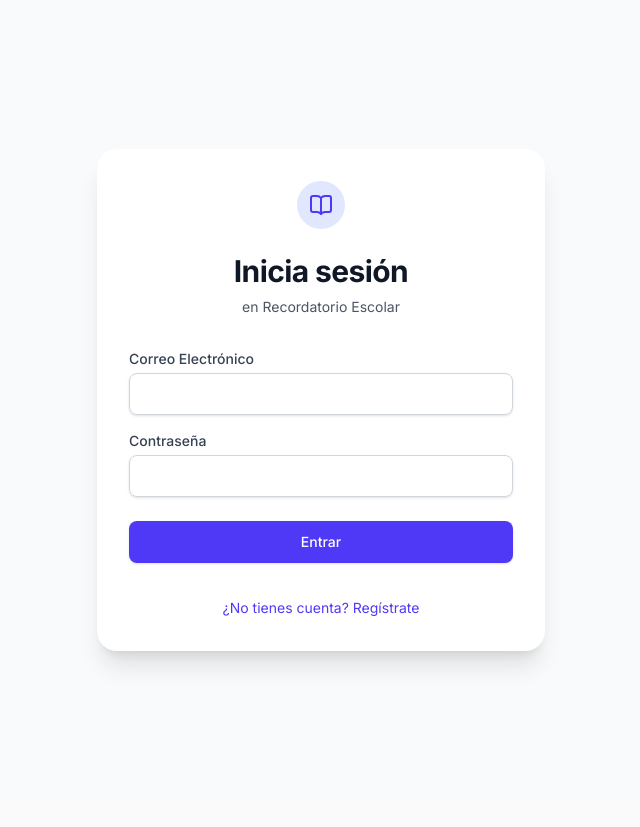
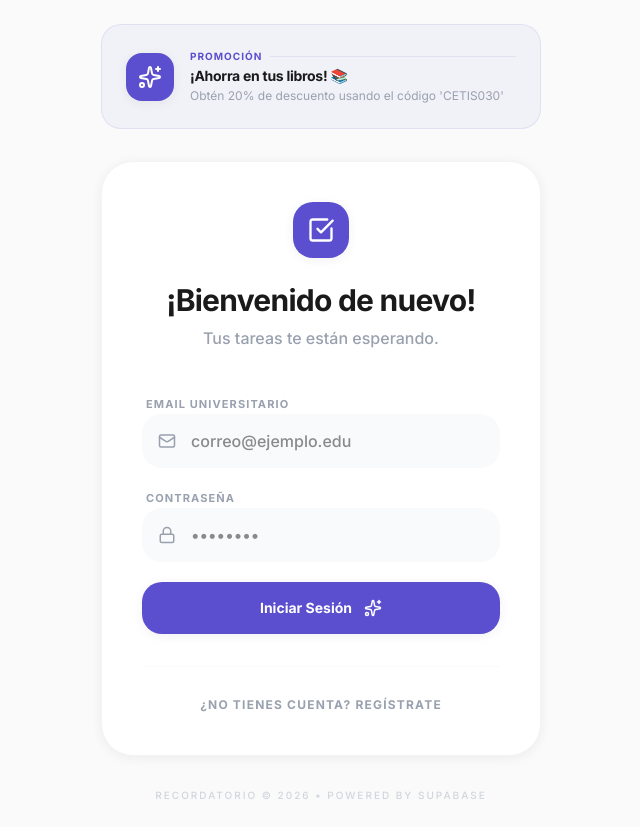
Before and after one commit to Blakdoc129/mi-app, a React (Vite) app: page /login in a window 1280 px wide. Shown: the whole page, without its empty margins (319-959 px from the left). Before the commit the page ends 800 px from the top, so only its background shows below. Built offline with nearby package versions, Linux system fonts and the light colour scheme.

Commit message:
Integrar Acceso Admin, Publicidad y rediseño de Login

```diff
--- a/src/App.tsx
+++ b/src/App.tsx
@@ -4,6 +4,7 @@ import { AuthProvider, useAuth } from './context/AuthContext'
 import Login from './pages/Login'
 import Dashboard from './pages/Dashboard'
 import CalendarView from './pages/CalendarView'
+import Admin from './pages/Admin'
 
 const ProtectedRoute = ({ children }: { children: ReactNode }) => {
   const { user } = useAuth()
@@ -25,6 +26,11 @@ function AppRoutes() {
           <CalendarView />
         </ProtectedRoute>
       } />
+      <Route path="/admin" element={
+        <ProtectedRoute>
+          <Admin />
+        </ProtectedRoute>
+      } />
     </Routes>
   )
 }
--- /dev/null
+++ b/src/components/AdBanner.tsx
@@ -0,0 +1,73 @@
+import { ExternalLink, Sparkles } from 'lucide-react'
+
+export default function AdBanner({ type = 'sidebar' }: { type?: 'sidebar' | 'banner' | 'login' }) {
+  const ads = [
+    {
+      title: "Master en React Pro",
+      desc: "Domina el desarrollo moderno con este curso 100% online.",
+      tag: "PATROCINADO",
+      color: "bg-indigo-600"
+    },
+    {
+      title: "Cursos de Python 2026",
+      desc: "Aprende IA y Ciencia de Datos con los mejores.",
+      tag: "OFERTA",
+      color: "bg-emerald-600"
+    }
+  ]
+
+  const ad = ads[Math.floor(Math.random() * ads.length)]
+
+  if (type === 'sidebar') {
+    return (
+      <div className="mt-auto mx-4 mb-6 p-4 bg-gradient-to-br from-gray-900 to-gray-800 rounded-2xl relative overflow-hidden group border border-white/5">
+        <div className="absolute top-0 right-0 p-2 opacity-10 group-hover:opacity-30 transition-opacity">
+          <Sparkles className="text-white" size={40} />
+        </div>
+        <div className="relative z-10">
+          <span className="text-[9px] font-black text-white/50 tracking-[0.2em] uppercase">{ad.tag}</span>
+          <h4 className="text-white font-bold text-sm mt-1 leading-tight">{ad.title}</h4>
+          <p className="text-white/60 text-[10px] mt-1.5 leading-relaxed">{ad.desc}</p>
+          <button className="mt-3 w-full py-2 bg-white/10 hover:bg-white/20 text-white text-[10px] font-bold rounded-lg transition-colors flex items-center justify-center gap-1.5">
+            Ver más <ExternalLink size={10} />
+          </button>
+        </div>
+      </div>
+    )
+  }
+
+  if (type === 'login') {
+    return (
+      <div className="w-full p-6 bg-[#5B4FCF]/5 border border-[#5B4FCF]/10 rounded-2xl flex items-center gap-4 group cursor-pointer transition-soft hover:border-[#5B4FCF]/30">
+        <div className="w-12 h-12 bg-[#5B4FCF] rounded-xl flex items-center justify-center text-white shadow-soft shrink-0">
+          <Sparkles size={24} />
+        </div>
+        <div className="flex-1">
+          <div className="flex items-center gap-2">
+            <span className="text-[10px] font-bold text-[#5B4FCF] tracking-widest uppercase">Promoción</span>
+            <div className="h-px flex-1 bg-[#5B4FCF]/10" />
+          </div>
+          <h4 className="text-[#1A1A1A] font-bold text-sm mt-0.5">¡Ahorra en tus libros! 📚</h4>
+          <p className="text-gray-400 text-xs mt-0.5">Obtén 20% de descuento usando el código 'CETIS030'</p>
+        </div>
+      </div>
+    )
+  }
+
+  return (
+    <div className="w-full p-5 bg-white border border-gray-100 rounded-2xl flex items-center justify-between gap-6 shadow-soft group">
+      <div className="flex items-center gap-4">
+        <div className={`w-10 h-10 ${ad.color} rounded-xl flex items-center justify-center text-white`}>
+          <Sparkles size={20} />
+        </div>
+        <div>
+          <h4 className="text-[#1A1A1A] font-bold text-sm">{ad.title}</h4>
+          <p className="text-gray-400 text-xs">{ad.desc}</p>
+        </div>
+      </div>
+      <button className="px-4 py-2 bg-gray-50 hover:bg-gray-100 text-gray-500 text-xs font-bold rounded-xl transition-colors">
+        Patrocinado
+      </button>
+    </div>
+  )
+}
--- a/src/context/AuthContext.tsx
+++ b/src/context/AuthContext.tsx
@@ -5,10 +5,18 @@ import { supabase } from '../lib/supabase'
 interface AuthContextType {
   session: Session | null
   user: User | null
+  isAdmin: boolean
   signOut: () => Promise<void>
 }
 
-const AuthContext = createContext<AuthContextType>({ session: null, user: null, signOut: async () => {} })
+const ADMIN_EMAIL = 'angeldanielreyesm23@cetis030.edu.mx'
+
+const AuthContext = createContext<AuthContextType>({
+  session: null,
+  user: null,
+  isAdmin: false,
+  signOut: async () => {}
+})
 
 export const AuthProvider = ({ children }: { children: React.ReactNode }) => {
   const [session, setSession] = useState<Session | null>(null)
@@ -35,7 +43,7 @@ export const AuthProvider = ({ children }: { children: React.ReactNode }) => {
   }
 
   return (
-    <AuthContext.Provider value={{ session, user, signOut }}>
+    <AuthContext.Provider value={{ session, user, isAdmin: user?.email === ADMIN_EMAIL, signOut }}>
       {!loading && children}
     </AuthContext.Provider>
   )
--- /dev/null
+++ b/src/pages/Admin.tsx
@@ -0,0 +1,96 @@
+import { useEffect, useState } from 'react'
+import { supabase } from '../lib/supabase'
+import Layout from '../components/Layout'
+import { Users, FileText, CheckCircle, BarChart3, ShieldAlert } from 'lucide-react'
+import { useAuth } from '../context/AuthContext'
+import { Navigate } from 'react-router-dom'
+
+export default function Admin() {
+  const { isAdmin, loading } = useAuth()
+  const [stats, setStats] = useState({
+    users: 0,
+    tasks: 0,
+    completed: 0
+  })
+
+  useEffect(() => {
+    if (!isAdmin) return
+
+    const fetchStats = async () => {
+      // Nota: En un entorno real, estas consultas podrían requerir permisos de admin en Supabase
+      const { count: userCount } = await supabase.from('tareas').select('user_id', { count: 'exact', head: true })
+      const { count: taskCount } = await supabase.from('tareas').select('*', { count: 'exact', head: true })
+      const { count: completedCount } = await supabase.from('tareas').select('*', { count: 'exact', head: true }).eq('estado', 'entregada')
+
+      setStats({
+        users: 1, // Simulado ya que no podemos contar auth.users directamente sin service role
+        tasks: taskCount || 0,
+        completed: completedCount || 0
+      })
+    }
+
+    fetchStats()
+  }, [isAdmin])
+
+  if (!isAdmin) return <Navigate to="/" />
+
+  return (
+    <Layout>
+      <div className="mb-10">
+        <h1 className="text-[32px] font-bold text-[#1A1A1A] leading-tight flex items-center gap-3">
+          <ShieldAlert size={32} className="text-[#EF4444]" />
+          Panel de Administración
+        </h1>
+        <p className="text-gray-400 mt-1 text-sm font-medium">Control global de la plataforma Recordatorio.</p>
+      </div>
+
+      <div className="grid grid-cols-1 md:grid-cols-3 gap-6 mb-10">
+        <StatCard icon={<Users size={24} />} label="Usuarios Registrados" value={stats.users} color="text-blue-600" bg="bg-blue-50" />
+        <StatCard icon={<FileText size={24} />} label="Total de Tareas" value={stats.tasks} color="text-purple-600" bg="bg-purple-50" />
+        <StatCard icon={<CheckCircle size={24} />} label="Tareas Completadas" value={stats.completed} color="text-green-600" bg="bg-green-50" />
+      </div>
+
+      <div className="bg-white rounded-[24px] border border-gray-100 p-8 shadow-soft">
+        <div className="flex items-center justify-between mb-8">
+          <h3 className="text-xl font-bold text-[#1A1A1A] flex items-center gap-2">
+            <BarChart3 size={20} className="text-gray-400" />
+            Rendimiento del Sistema
+          </h3>
+        </div>
+
+        <div className="space-y-6">
+          <div className="p-6 bg-gray-50 rounded-2xl border border-dashed border-gray-200 text-center">
+            <p className="text-sm text-gray-500 font-medium italic">
+              "El sistema está funcionando correctamente. Todas las conexiones con Supabase son estables."
+            </p>
+          </div>
+
+          <div className="grid grid-cols-2 gap-4">
+            <div className="p-4 bg-[#5B4FCF]/5 rounded-2xl">
+              <span className="text-[10px] font-bold text-[#5B4FCF] uppercase tracking-widest">Base de Datos</span>
+              <div className="text-lg font-bold text-[#1A1A1A] mt-1">Conectada</div>
+            </div>
+            <div className="p-4 bg-emerald-50 rounded-2xl">
+              <span className="text-[10px] font-bold text-emerald-600 uppercase tracking-widest">Estado API</span>
+              <div className="text-lg font-bold text-[#1A1A1A] mt-1">Óptimo</div>
+            </div>
+          </div>
+        </div>
+      </div>
+    </Layout>
+  )
+}
+
+function StatCard({ icon, label, value, color, bg }: { icon: any, label: string, value: number, color: string, bg: string }) {
+  return (
+    <div className="bg-white p-6 rounded-[24px] border border-gray-100 shadow-soft flex items-center gap-5">
+      <div className={`${bg} ${color} p-4 rounded-2xl`}>
+        {icon}
+      </div>
+      <div>
+        <div className="text-[11px] font-bold text-gray-400 uppercase tracking-widest leading-none mb-1">{label}</div>
+        <div className="text-3xl font-black text-[#1A1A1A]">{value}</div>
+      </div>
+    </div>
+  )
+}
--- a/src/pages/Login.tsx
+++ b/src/pages/Login.tsx
@@ -1,6 +1,7 @@
 import { useState } from 'react'
 import { supabase } from '../lib/supabase'
-import { BookOpen, Loader2 } from 'lucide-react'
+import { CheckSquare, Loader2, Sparkles, Mail, Lock } from 'lucide-react'
+import AdBanner from '../components/AdBanner'
 
 export default function Login() {
   const [isLogin, setIsLogin] = useState(true)
@@ -23,79 +24,107 @@ export default function Login() {
       } else {
         const { error } = await supabase.auth.signUp({ email, password })
         if (error) throw error
-        setMessage('Revisa tu correo para confirmar tu cuenta.')
+        setMessage('¡Cuenta creada! Revisa tu correo para confirmar.')
       }
     } catch (err: any) {
-      setError(err.message || 'Ocurrió un error')
+      setError(err.message || 'Ocurrió un error inesperado')
     } finally {
       setLoading(false)
     }
   }
 
   return (
-    <div className="min-h-screen flex items-center justify-center bg-gray-50 px-4">
-      <div className="max-w-md w-full space-y-8 bg-white p-8 rounded-2xl shadow-xl">
-        <div className="text-center">
-          <div className="mx-auto h-12 w-12 bg-indigo-100 text-indigo-600 rounded-full flex items-center justify-center">
-            <BookOpen size={24} />
+    <div className="min-h-screen bg-[#FAFAFA] flex items-center justify-center p-6">
+      <div className="w-full max-w-[440px] space-y-8 animate-in fade-in zoom-in-95 duration-700">
+        {/* Ad Space on Login */}
+        <AdBanner type="login" />
+
+        <div className="bg-white p-10 rounded-[32px] shadow-soft border border-gray-100">
+          <div className="text-center mb-10">
+            <div className="mx-auto h-14 w-14 bg-[#5B4FCF] text-white rounded-2xl flex items-center justify-center shadow-soft mb-6">
+              <CheckSquare size={28} />
             </div>
-          <h2 className="mt-6 text-3xl font-extrabold text-gray-900">
-            {isLogin ? 'Inicia sesión' : 'Crea tu cuenta'}
+            <h2 className="text-3xl font-black text-[#1A1A1A] tracking-tight">
+              {isLogin ? '¡Bienvenido de nuevo!' : 'Crea tu espacio'}
             </h2>
-          <p className="mt-2 text-sm text-gray-600">
-            en Recordatorio Escolar
+            <p className="text-gray-400 mt-2 font-medium">
+              {isLogin ? 'Tus tareas te están esperando.' : 'Organiza tu vida universitaria hoy.'}
             </p>
           </div>
 
-        <form className="mt-8 space-y-6" onSubmit={handleAuth}>
+          <form className="space-y-5" onSubmit={handleAuth}>
             <div className="space-y-4">
-            <div>
-              <label className="block text-sm font-medium text-gray-700">
-                Correo Electrónico
-              </label>
+              <div className="space-y-1.5">
+                <label className="text-[11px] font-bold text-gray-400 uppercase tracking-widest ml-1">Email Universitario</label>
+                <div className="relative group">
+                  <Mail className="absolute left-4 top-1/2 -translate-y-1/2 text-gray-400 group-focus-within:text-[#5B4FCF] transition-colors" size={18} />
                   <input
                     type="email"
                     required
-                className="mt-1 block w-full px-3 py-2 border border-gray-300 rounded-lg shadow-sm focus:outline-none focus:ring-indigo-500 focus:border-indigo-500"
+                    className="w-full pl-12 pr-4 py-3.5 bg-gray-50 border border-transparent rounded-2xl focus:bg-white focus:border-[#5B4FCF]/30 focus:ring-4 focus:ring-[#5B4FCF]/5 outline-none transition-soft font-medium text-[#1A1A1A]"
+                    placeholder="correo@ejemplo.edu"
                     value={email}
                     onChange={(e) => setEmail(e.target.value)}
                   />
                 </div>
-            <div>
-              <label className="block text-sm font-medium text-gray-700">
-                Contraseña
-              </label>
+              </div>
+
+              <div className="space-y-1.5">
+                <label className="text-[11px] font-bold text-gray-400 uppercase tracking-widest ml-1">Contraseña</label>
+                <div className="relative group">
+                  <Lock className="absolute left-4 top-1/2 -translate-y-1/2 text-gray-400 group-focus-within:text-[#5B4FCF] transition-colors" size={18} />
                   <input
                     type="password"
                     required
-                className="mt-1 block w-full px-3 py-2 border border-gray-300 rounded-lg shadow-sm focus:outline-none focus:ring-indigo-500 focus:border-indigo-500"
+                    className="w-full pl-12 pr-4 py-3.5 bg-gray-50 border border-transparent rounded-2xl focus:bg-white focus:border-[#5B4FCF]/30 focus:ring-4 focus:ring-[#5B4FCF]/5 outline-none transition-soft font-medium text-[#1A1A1A]"
+                    placeholder="••••••••"
                     value={password}
                     onChange={(e) => setPassword(e.target.value)}
                   />
                 </div>
               </div>
+            </div>
 
-          {error && <div className="text-red-500 text-sm text-center">{error}</div>}
-          {message && <div className="text-green-500 text-sm text-center">{message}</div>}
+            {error && (
+              <div className="p-4 bg-red-50 rounded-2xl border border-red-100 text-red-600 text-xs font-bold text-center animate-in shake duration-500">
+                {error}
+              </div>
+            )}
+
+            {message && (
+              <div className="p-4 bg-green-50 rounded-2xl border border-green-100 text-green-600 text-xs font-bold text-center">
+                {message}
+              </div>
+            )}
 
             <button
               type="submit"
               disabled={loading}
-            className="w-full flex justify-center py-2.5 px-4 border border-transparent rounded-lg shadow-sm text-sm font-medium text-white bg-indigo-600 hover:bg-indigo-700 focus:outline-none focus:ring-2 focus:ring-offset-2 focus:ring-indigo-500 disabled:opacity-50 transition-colors"
+              className="w-full py-4 bg-[#5B4FCF] hover:bg-[#4A3EB8] text-white rounded-2xl font-black text-sm shadow-soft active:scale-[0.98] transition-soft disabled:opacity-50 flex items-center justify-center gap-3"
             >
-            {loading ? <Loader2 className="animate-spin" size={20} /> : isLogin ? 'Entrar' : 'Registrarse'}
+              {loading ? <Loader2 className="animate-spin" size={20} /> : (
+                <>
+                  <span>{isLogin ? 'Iniciar Sesión' : 'Registrarse'}</span>
+                  <Sparkles size={18} />
+                </>
+              )}
             </button>
           </form>
 
-        <div className="text-center">
+          <div className="mt-8 text-center pt-6 border-t border-gray-50">
             <button
               onClick={() => setIsLogin(!isLogin)}
-            className="text-sm text-indigo-600 hover:text-indigo-500 transition-colors"
+              className="text-xs font-bold text-gray-400 hover:text-[#5B4FCF] transition-colors uppercase tracking-widest"
             >
               {isLogin ? '¿No tienes cuenta? Regístrate' : '¿Ya tienes cuenta? Inicia sesión'}
             </button>
           </div>
         </div>
+
+        <p className="text-center text-[10px] text-gray-300 font-medium uppercase tracking-[0.2em]">
+          Recordatorio © 2026 • Powered by Supabase
+        </p>
+      </div>
     </div>
   )
 }
```
Also changed, not shown: src/components/Layout.tsx (+14 -2 lines). Lines whose indentation alone changed are shown as unchanged.
